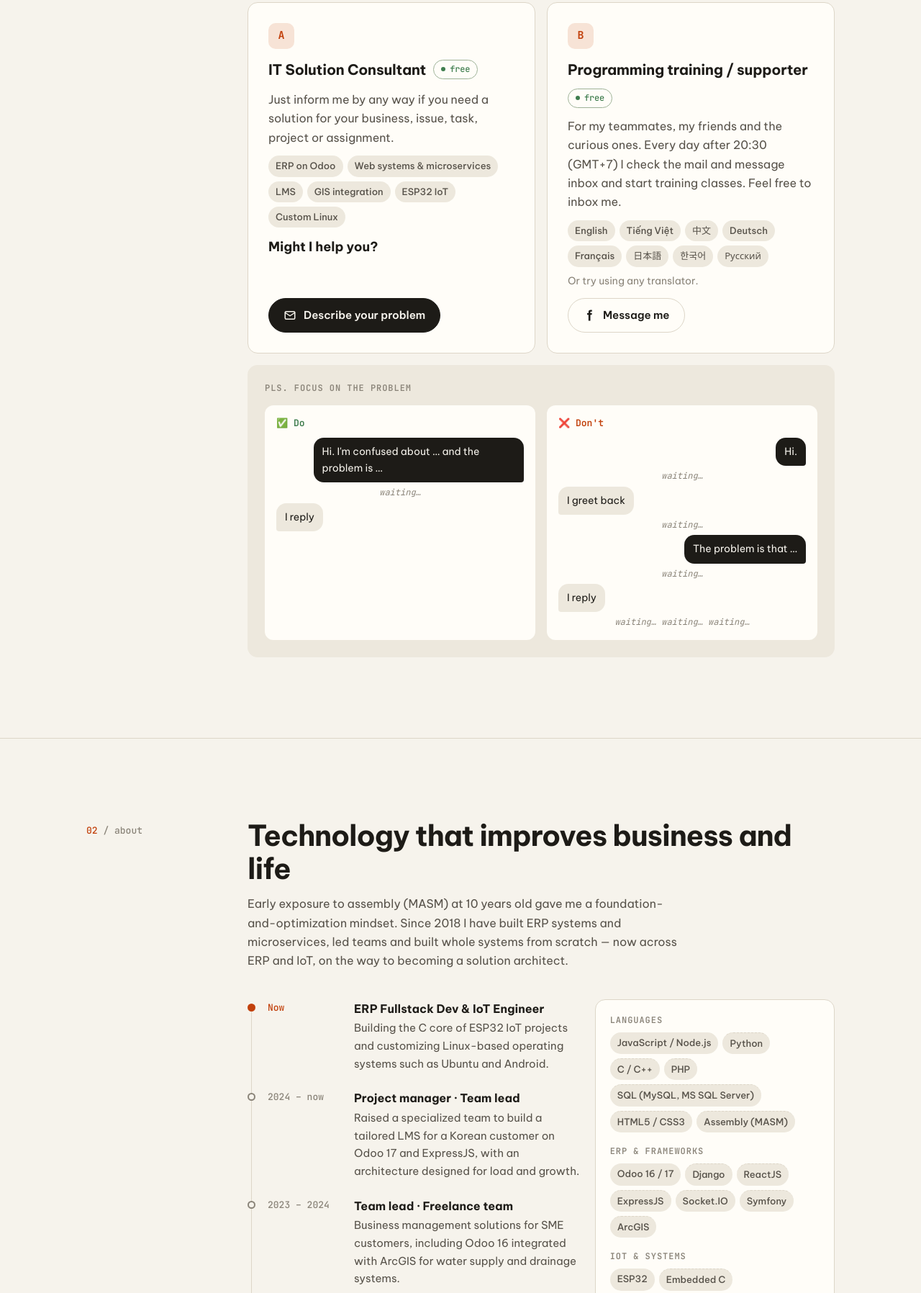
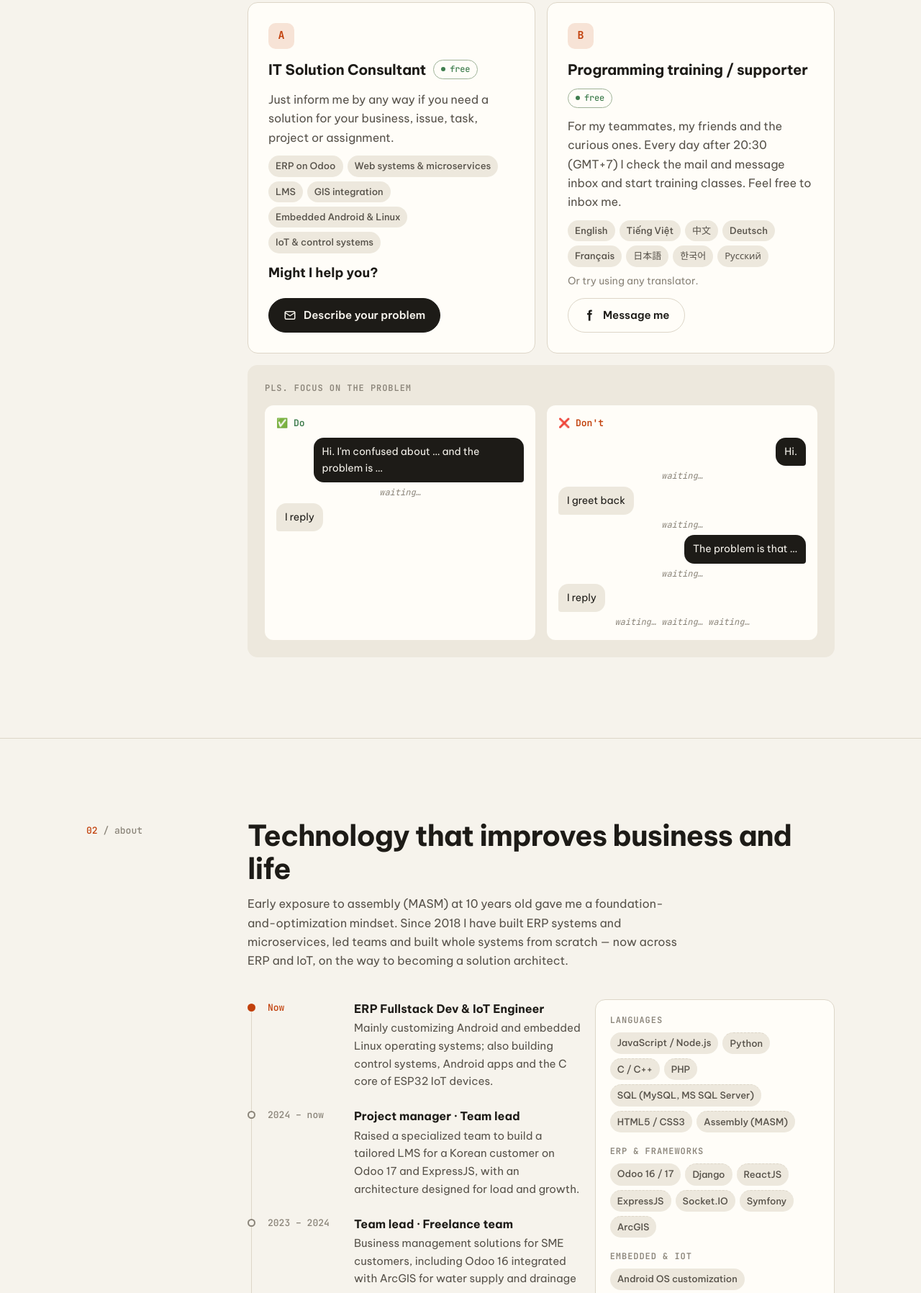
Before and after one commit to thanhntmany/thanhntmany.github.io, a website: page index.html in a window 1280 px wide. Shown: the part 1004-2800 px from the top of the page at 72% size. Drawn offline with Linux system fonts and the light colour scheme.

Commit message:
build: regenerate index.html
Rebuild the page from the updated thanhntmany theme.

```diff
--- a/index.html
+++ b/index.html
@@ -1,4 +1,4 @@
-<!DOCTYPE html><html lang="en"><head><meta charset="UTF-8"><meta name="viewport" content="width=device-width, initial-scale=1.0"><title>Nguyễn Thuận Thành — ERP Fullstack Dev &amp; IoT Engineer</title><script type="importmap">{"imports": {"www/": "/"}}</script><script type="module" src="/phloe.mjs"></script><meta name="description" content="Need a solution for your business, issue, task, project or assignment? Free IT solution consulting and programming training by Nguyễn Thuận Thành — ERP Fullstack Dev & IoT Engineer: Odoo ERP, web systems, microservices and ESP32 IoT."><meta name="theme-color" content="#f6f3ec"><link rel="icon" href="/favicon.ico"><script>try{var t=localStorage.getItem("theme");if(t)document.documentElement.setAttribute("data-theme",t)}catch(e){}</script><link rel="preconnect" href="https://fonts.googleapis.com"><link rel="preconnect" href="https://fonts.gstatic.com" crossorigin><link rel="stylesheet" href="https://fonts.googleapis.com/css2?family=Be+Vietnam+Pro:wght@400;500;600;700&family=JetBrains+Mono:wght@400;500;600;700&display=swap"><link rel="stylesheet" href="/static/themes/thanhntmany/static/main.css"><script type="module" src="/static/themes/thanhntmany/main.mjs"></script></head><body><a class="skip" href="#main">Skip to content</a>
+<!DOCTYPE html><html lang="en"><head><meta charset="UTF-8"><meta name="viewport" content="width=device-width, initial-scale=1.0"><title>Nguyễn Thuận Thành — ERP Fullstack Dev &amp; IoT Engineer</title><script type="importmap">{"imports": {"www/": "/"}}</script><script type="module" src="/phloe.mjs"></script><meta name="description" content="Need a solution for your business, issue, task, project or assignment? Free IT solution consulting and programming training by Nguyễn Thuận Thành — ERP Fullstack Dev & IoT Engineer: Odoo ERP, web systems, microservices, embedded Android/Linux and IoT."><meta name="theme-color" content="#f6f3ec"><link rel="icon" href="/favicon.ico"><script>try{var t=localStorage.getItem("theme");if(t)document.documentElement.setAttribute("data-theme",t)}catch(e){}</script><link rel="preconnect" href="https://fonts.googleapis.com"><link rel="preconnect" href="https://fonts.gstatic.com" crossorigin><link rel="stylesheet" href="https://fonts.googleapis.com/css2?family=Be+Vietnam+Pro:wght@400;500;600;700&family=JetBrains+Mono:wght@400;500;600;700&display=swap"><link rel="stylesheet" href="/static/themes/thanhntmany/static/main.css"><script type="module" src="/static/themes/thanhntmany/main.mjs"></script></head><body><a class="skip" href="#main">Skip to content</a>
 
 <header class="topbar" do-active="/static/themes/thanhntmany/cpn/topbar.mjs">
   <div class="wrap">
@@ -20,7 +20,7 @@
       <div>
         <span class="eyebrow"><span class="dot"></span>Free IT consulting · Free programming training</span>
         <h1>Might I <span class="accent">help you</span>?</h1>
-        <p class="lede">Just inform me by any way if you need a solution for your <b>business</b>, <b>issue</b>, <b>task</b>, <b>project</b> or <b>assignment</b>. I'm <b>Nguyễn Thuận Thành</b> — ERP Fullstack Dev &amp; IoT Engineer in Vietnam, building ERP systems, web platforms and IoT devices.</p>
+        <p class="lede">Just inform me by any way if you need a solution for your <b>business</b>, <b>issue</b>, <b>task</b>, <b>project</b> or <b>assignment</b>. I'm <b>Nguyễn Thuận Thành</b> — ERP Fullstack Dev &amp; IoT Engineer in Vietnam, building ERP systems, web platforms and embedded Android/Linux IoT systems.</p>
         <div class="actions">
           <a class="btn btn-primary" href="mailto:thanhntmany@gmail.com"><svg viewBox="0 0 24 24" fill="none" stroke="currentColor" stroke-width="2" stroke-linecap="round" stroke-linejoin="round" aria-hidden="true"><rect x="3" y="5" width="18" height="14" rx="2"/><path d="m3 7 9 6 9-6"/></svg>Email me</a>
           <a class="btn" href="tel:+84344087349"><svg viewBox="0 0 24 24" fill="none" stroke="currentColor" stroke-width="2" stroke-linecap="round" stroke-linejoin="round" aria-hidden="true"><path d="M22 16.9v3a2 2 0 0 1-2.2 2 19.8 19.8 0 0 1-8.6-3.1 19.5 19.5 0 0 1-6-6A19.8 19.8 0 0 1 2.1 4.2 2 2 0 0 1 4.1 2h3a2 2 0 0 1 2 1.7c.1.9.4 1.8.7 2.7a2 2 0 0 1-.5 2.1L8 9.8a16 16 0 0 0 6 6l1.3-1.3a2 2 0 0 1 2.1-.4c.9.3 1.8.6 2.7.7a2 2 0 0 1 1.7 2z"/></svg>+84 344 087 349</a>
@@ -58,7 +58,7 @@
             <span class="service-num">A</span>
             <h3>IT Solution Consultant <span class="status live">free</span></h3>
             <p>Just inform me by any way if you need a solution for your business, issue, task, project or assignment.</p>
-            <ul class="chips" aria-label="Areas"><li>ERP on Odoo</li><li>Web systems & microservices</li><li>LMS</li><li>GIS integration</li><li>ESP32 IoT</li><li>Custom Linux</li></ul>
+            <ul class="chips" aria-label="Areas"><li>ERP on Odoo</li><li>Web systems & microservices</li><li>LMS</li><li>GIS integration</li><li>Embedded Android & Linux</li><li>IoT & control systems</li></ul>
             <p class="service-ask">Might I help you?</p>
             <a class="btn btn-primary" href="mailto:thanhntmany@gmail.com?subject=Solution%20consulting"><svg viewBox="0 0 24 24" fill="none" stroke="currentColor" stroke-width="2" stroke-linecap="round" stroke-linejoin="round" aria-hidden="true"><rect x="3" y="5" width="18" height="14" rx="2"/><path d="m3 7 9 6 9-6"/></svg>Describe your problem</a>
           </div>
@@ -110,7 +110,7 @@
       <div class="section-body">
         <div class="about">
           <ol class="timeline reveal">
-            <li><span class="tl-when">Now</span><div><b>ERP Fullstack Dev & IoT Engineer</b><p>Building the C core of ESP32 IoT projects and customizing Linux-based operating systems such as Ubuntu and Android.</p></div></li>
+            <li><span class="tl-when">Now</span><div><b>ERP Fullstack Dev & IoT Engineer</b><p>Mainly customizing Android and embedded Linux operating systems; also building control systems, Android apps and the C core of ESP32 IoT devices.</p></div></li>
             <li><span class="tl-when">2024 – now</span><div><b>Project manager · Team lead</b><p>Raised a specialized team to build a tailored LMS for a Korean customer on Odoo 17 and ExpressJS, with an architecture designed for load and growth.</p></div></li>
             <li><span class="tl-when">2023 – 2024</span><div><b>Team lead · Freelance team</b><p>Business management solutions for SME customers, including Odoo 16 integrated with ArcGIS for water supply and drainage systems.</p></div></li>
             <li><span class="tl-when">2021 – 2023</span><div><b>Signals officer · Military service</b><p>Wireless communication operations; maintained computer systems and information infrastructure with Microsoft SQL Server.</p></div></li>
@@ -122,7 +122,7 @@
           <div class="shelf skills reveal">
             <h3>Languages</h3><ul class="chips"><li>JavaScript / Node.js</li><li>Python</li><li>C / C++</li><li>PHP</li><li>SQL (MySQL, MS SQL Server)</li><li>HTML5 / CSS3</li><li>Assembly (MASM)</li></ul>
             <h3>ERP & frameworks</h3><ul class="chips"><li>Odoo 16 / 17</li><li>Django</li><li>ReactJS</li><li>ExpressJS</li><li>Socket.IO</li><li>Symfony</li><li>ArcGIS</li></ul>
-            <h3>IoT & systems</h3><ul class="chips"><li>ESP32</li><li>Embedded C</li><li>Custom Linux (Ubuntu, Android)</li><li>Ubuntu administration</li></ul>
+            <h3>Embedded & IoT</h3><ul class="chips"><li>Android OS customization</li><li>Embedded Linux</li><li>Android apps</li><li>Control systems</li><li>ESP32 / Embedded C</li><li>Ubuntu administration</li></ul>
             <h3>DevOps</h3><ul class="chips"><li>Docker</li><li>AWS</li><li>GitHub CI/CD</li><li>CircleCI</li></ul>
             <h3>Design</h3><ul class="chips"><li>Figma</li><li>Illustrator</li><li>Photoshop</li></ul>
           </div>
@@ -144,9 +144,9 @@
         <div class="cards">
           <div class="card reveal">
             <div class="card-top"><span class="card-path">IoT engineer</span><span class="status ">ongoing</span></div>
-            <h3>ESP32 IoT device cores</h3>
-            <p>Core firmware in C for IoT projects built on ESP32, together with customized Linux-based operating systems (Ubuntu, Android) for the devices around them.</p>
-            <div class="card-foot"><span class="tag">C</span><span class="tag">ESP32</span><span class="tag">Linux</span><span class="tag">Ubuntu</span><span class="tag">Android</span></div>
+            <h3>Embedded Android & Linux IoT systems</h3>
+            <p>End-to-end IoT systems, mainly customizing Android and embedded Linux operating systems for the devices, plus the control system, Android apps and the C firmware core of ESP32 nodes.</p>
+            <div class="card-foot"><span class="tag">Android OS</span><span class="tag">Embedded Linux</span><span class="tag">Android apps</span><span class="tag">Control systems</span><span class="tag">C</span><span class="tag">ESP32</span></div>
           </div>
           <div class="card reveal">
             <div class="card-top"><span class="card-path">2024 – now · Project manager · Team lead</span></div>
```
